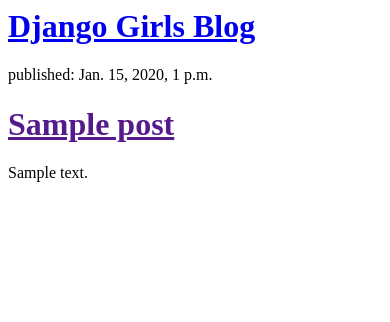
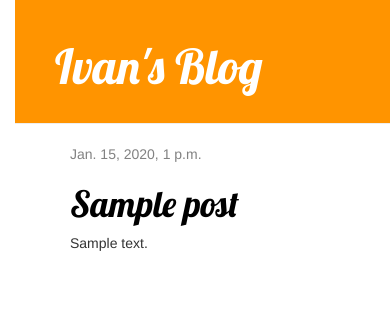
Before and after one commit to ivanser/blog, a Django app: template weblog/templates/weblog/post_list.html in a window 390 px wide. Shown: the top 322 px of the page. Run offline with Django 3.2, Linux system fonts and the light colour scheme; the template is opened without the code that fills it: values that come from a table or form of the project are taken from there, others are empty; tables that the repository leaves empty hold one stand-in row (values such as "Sample post"); some libraries are stand-ins or nearby versions.

Commit message:
Added view and template for detailed blog post as well as CSS for the site.

```diff
--- /dev/null
+++ b/weblog/static/css/weblog.css
@@ -0,0 +1,47 @@
+.page-header {
+	background-color: #ff9400;
+	margin-top: 0;
+	padding: 20px 20px 20px 40px;
+}
+.page-header h1, .page-header h1 a, .page-header h1 a:visited, .page-header h1 a:active {
+	color: #ffffff;
+	font-size: 36pt;
+	text-decoration: none;
+}
+.content {
+	margin-left: 40px;
+}
+h1, h2, h3, h4 {
+	font-family: 'Lobster', cursive;
+}
+.date {
+	color: #828282;
+}
+.save {
+	float: right;
+}
+.post-form textarea, .post-form input {
+	width: 100%;
+}
+.top-menu, .top-menu:hover, .top-menu:visited {
+	color: #ffffff;
+	float: right;
+	font-size: 26pt;
+	margin-right: 20px;
+}
+.post {
+	margin-bottom: 70px;
+}
+	.post h1 a, .post h1 a:visited {
+	color: #000000;
+}
+
+
+h1 a {
+	color: #FCA205;
+	font-family: 'Lobster';
+}
+
+body {
+	padding-left: 15px;
+}
--- /dev/null
+++ b/weblog/templates/weblog/base.html
@@ -0,0 +1,24 @@
+{% load staticfiles %}
+<html>
+	<head>
+		<title>Ivan's blog</title>
+		<link rel="stylesheet" href="//maxcdn.bootstrapcdn.com/bootstrap/3.2.0/css/bootstrap.min.css">
+		<link rel="stylesheet" href="//maxcdn.bootstrapcdn.com/bootstrap/3.2.0/css/bootstrap-theme.min.css">
+		<link href='//fonts.googleapis.com/css?family=Lobster&subset=latin,latin-ext' rel='stylesheet' type='text/css'
+		>
+		<link rel="stylesheet" href="{% static 'css/weblog.css' %}">
+	</head>
+	<body>
+		<div class="page-header">
+			<h1><a href="/">Ivan's Blog</a></h1>
+		</div>
+		<div class="content container">
+			<div class="row">
+				<div class="col-md-8">
+				{% block content %}
+				{% endblock %}
+				</div>
+			</div>
+		</div>
+	</body>
+</html>
--- a/weblog/templates/weblog/post_list.html
+++ b/weblog/templates/weblog/post_list.html
@@ -1,19 +1,13 @@
-<html>
-<head>
-<title>Django Girls blog</title>
-</head>
-<body>
+{% extends 'weblog/base.html' %}
 
-<div>
-	<h1><a href="/">Django Girls Blog</a></h1>
-</div>
-{% for post in posts %}
-	<div>
-		<p>published: {{ post.published_date }}</p>
-		<h1><a href="">{{ post.title }}</a></h1>
-		<p>{{ post.text|linebreaksbr }}</p>
-	</div>
-{% endfor %}
-
-</body>
-</html>
+{% block content %}
+	{% for post in posts %}
+		<div class="post">
+			<div class="date">
+				{{ post.published_date }}
+			</div>
+			<h1><a href="{% url 'post_detail' pk=post.pk %}">{{ post.title }}</a></h1>
+			<p>{{ post.text|linebreaksbr }}</p>
+		</div>
+	{% endfor %}
+{% endblock %}
--- a/weblog/urls.py
+++ b/weblog/urls.py
@@ -3,4 +3,5 @@
 
 urlpatterns = [
 	url(r'^$', views.post_list, name='post_list'),
+	url(r'^post/(?P<pk>\d+)/$', views.post_detail, name='post_detail'),
 ]
--- a/weblog/views.py
+++ b/weblog/views.py
@@ -1,4 +1,4 @@
-from django.shortcuts import render
+from django.shortcuts import render, get_object_or_404
 from django.utils import timezone
 from .models import Post
 
@@ -7,3 +7,7 @@
 def post_list(request):
 	posts = Post.objects.filter(published_date__lte=timezone.now()).order_by('published_date')
 	return render(request, 'weblog/post_list.html', {'posts':posts})
+
+def post_detail(request, pk):
+	post = get_object_or_404(Post, pk=pk)
+	return render(request, 'weblog/post_detail.html', {'post': post})
```
Also changed, not shown: weblog/templates/weblog/post_detail.html (added, +13 -0 lines).
